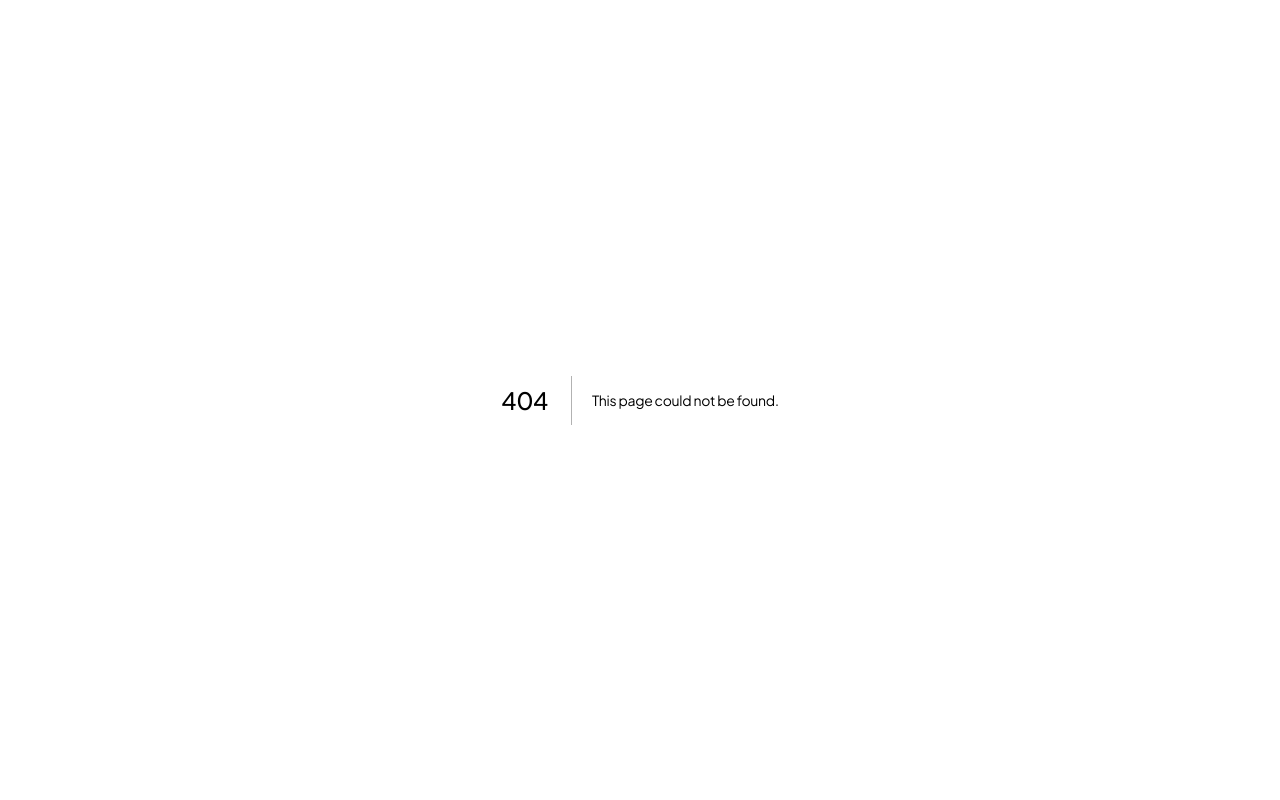
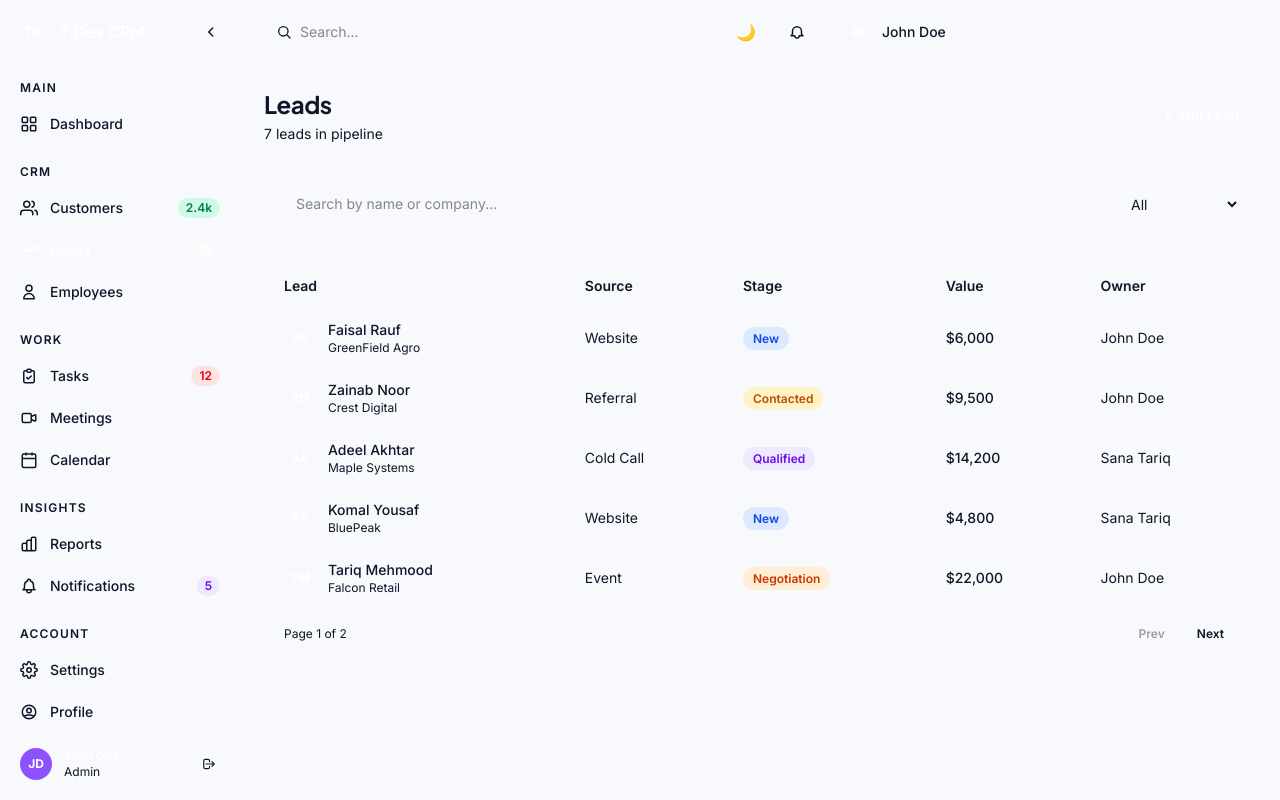
Before and after one commit to TahirHameed106/CRM_Internship_Task3, a Next.js app: page /dashboard/leads in a window 1280 px wide. Before the commit this address had no page. Built offline with nearby package versions, Linux system fonts and the light colour scheme.

Commit message:
leads ui

```diff
--- /dev/null
+++ b/src/app/dashboard/leads/page.jsx
@@ -0,0 +1,123 @@
+'use client';
+// src/app/dashboard/leads/page.jsx
+
+import { useMemo, useState } from 'react';
+import Link from 'next/link';
+import { leads, stageColor } from '@/data/dummy';
+
+const PAGE_SIZE = 5;
+
+export default function LeadsPage() {
+  const [query, setQuery] = useState('');
+  const [stage, setStage] = useState('All');
+  const [page, setPage] = useState(1);
+
+  const filtered = useMemo(() => {
+    return leads.filter((l) => {
+      const matchesQuery =
+        l.name.toLowerCase().includes(query.toLowerCase()) ||
+        l.company.toLowerCase().includes(query.toLowerCase());
+      const matchesStage = stage === 'All' || l.stage === stage;
+      return matchesQuery && matchesStage;
+    });
+  }, [query, stage]);
+
+  const totalPages = Math.max(1, Math.ceil(filtered.length / PAGE_SIZE));
+  const paged = filtered.slice((page - 1) * PAGE_SIZE, page * PAGE_SIZE);
+  const stages = ['All', 'New', 'Contacted', 'Qualified', 'Negotiation', 'Lost'];
+
+  return (
+    <div className="flex flex-col gap-6">
+      <div className="flex flex-col sm:flex-row sm:items-center justify-between gap-3">
+        <div>
+          <h1 className="text-2xl font-bold" style={{ color: 'var(--color-text)', fontFamily: 'Plus Jakarta Sans, sans-serif' }}>
+            Leads
+          </h1>
+          <p className="text-sm mt-1" style={{ color: 'var(--color-text-muted)' }}>{filtered.length} leads in pipeline</p>
+        </div>
+        <Link
+          href="/dashboard/leads/add"
+          className="px-4 py-2.5 rounded-xl text-sm font-semibold text-white text-center"
+          style={{ background: 'var(--color-accent)' }}
+        >
+          + Add Lead
+        </Link>
+      </div>
+
+      <div className="flex flex-col sm:flex-row gap-3 p-4 rounded-2xl" style={{ background: 'var(--color-bg-card)', border: '1px solid var(--color-border)' }}>
+        <input
+          type="text"
+          value={query}
+          onChange={(e) => { setQuery(e.target.value); setPage(1); }}
+          placeholder="Search by name or company..."
+          className="flex-1 px-4 py-2.5 rounded-xl text-sm outline-none"
+          style={{ background: 'var(--color-bg)', border: '1px solid var(--color-border)', color: 'var(--color-text)' }}
+        />
+        <select
+          value={stage}
+          onChange={(e) => { setStage(e.target.value); setPage(1); }}
+          className="px-4 py-2.5 rounded-xl text-sm outline-none"
+          style={{ background: 'var(--color-bg)', border: '1px solid var(--color-border)', color: 'var(--color-text)' }}
+        >
+          {stages.map((s) => <option key={s} value={s}>{s}</option>)}
+        </select>
+      </div>
+
+      <div className="rounded-2xl overflow-hidden" style={{ background: 'var(--color-bg-card)', border: '1px solid var(--color-border)' }}>
+        <div className="overflow-x-auto">
+          <table className="w-full text-sm">
+            <thead>
+              <tr style={{ borderBottom: '1px solid var(--color-border)' }}>
+                {['Lead', 'Source', 'Stage', 'Value', 'Owner'].map((h) => (
+                  <th key={h} className="text-left px-5 py-3 font-semibold whitespace-nowrap" style={{ color: 'var(--color-text-muted)' }}>{h}</th>
+                ))}
+              </tr>
+            </thead>
+            <tbody>
+              {paged.map((l) => (
+                <tr key={l.id} style={{ borderBottom: '1px solid var(--color-border-soft)' }}>
+                  <td className="px-5 py-3">
+                    <div className="flex items-center gap-3">
+                      <div className="w-8 h-8 rounded-full flex items-center justify-center text-white text-xs font-bold shrink-0" style={{ background: 'var(--color-accent)' }}>
+                        {l.avatar}
+                      </div>
+                      <div className="min-w-0">
+                        <p className="font-medium truncate" style={{ color: 'var(--color-text)' }}>{l.name}</p>
+                        <p className="text-xs truncate" style={{ color: 'var(--color-text-soft)' }}>{l.company}</p>
+                      </div>
+                    </div>
+                  </td>
+                  <td className="px-5 py-3 whitespace-nowrap" style={{ color: 'var(--color-text-muted)' }}>{l.source}</td>
+                  <td className="px-5 py-3">
+                    <span className={`text-xs font-semibold px-2.5 py-1 rounded-full ${stageColor[l.stage]}`}>{l.stage}</span>
+                  </td>
+                  <td className="px-5 py-3 font-medium whitespace-nowrap" style={{ color: 'var(--color-text)' }}>{l.value}</td>
+                  <td className="px-5 py-3 whitespace-nowrap" style={{ color: 'var(--color-text-muted)' }}>{l.owner}</td>
+                </tr>
+              ))}
+              {paged.length === 0 && (
+                <tr><td colSpan={5} className="px-5 py-8 text-center" style={{ color: 'var(--color-text-soft)' }}>No leads match your filters.</td></tr>
+              )}
+            </tbody>
+          </table>
+        </div>
+
+        <div className="flex items-center justify-between px-5 py-3" style={{ borderTop: '1px solid var(--color-border)' }}>
+          <p className="text-xs" style={{ color: 'var(--color-text-soft)' }}>Page {page} of {totalPages}</p>
+          <div className="flex gap-2">
+            <button onClick={() => setPage((p) => Math.max(1, p - 1))} disabled={page === 1}
+              className="px-3 py-1.5 rounded-lg text-xs font-semibold disabled:opacity-40"
+              style={{ background: 'var(--color-bg)', border: '1px solid var(--color-border)', color: 'var(--color-text)' }}>
+              Prev
+            </button>
+            <button onClick={() => setPage((p) => Math.min(totalPages, p + 1))} disabled={page === totalPages}
+              className="px-3 py-1.5 rounded-lg text-xs font-semibold disabled:opacity-40"
+              style={{ background: 'var(--color-bg)', border: '1px solid var(--color-border)', color: 'var(--color-text)' }}>
+              Next
+            </button>
+          </div>
+        </div>
+      </div>
+    </div>
+  );
+}
```
